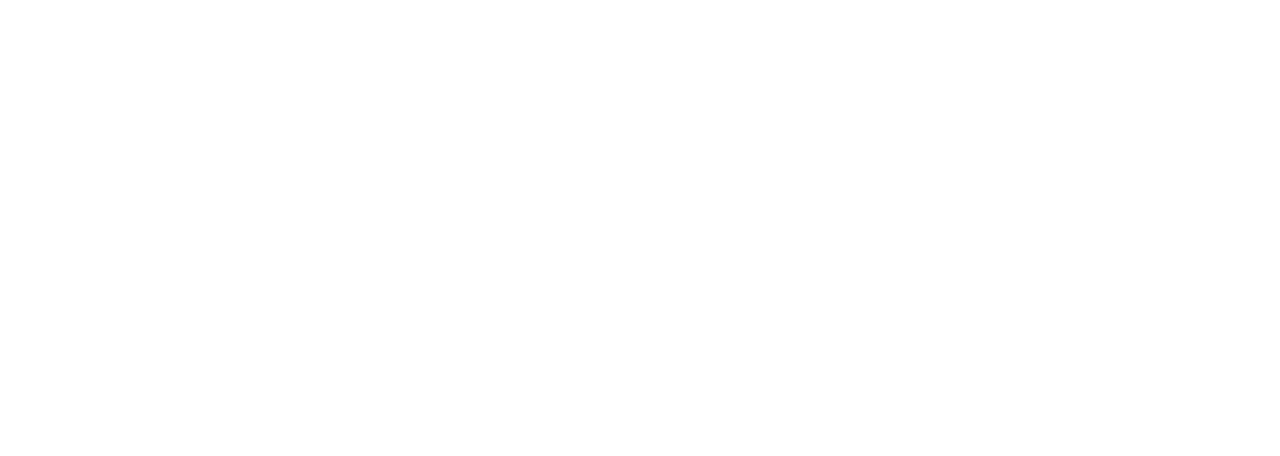
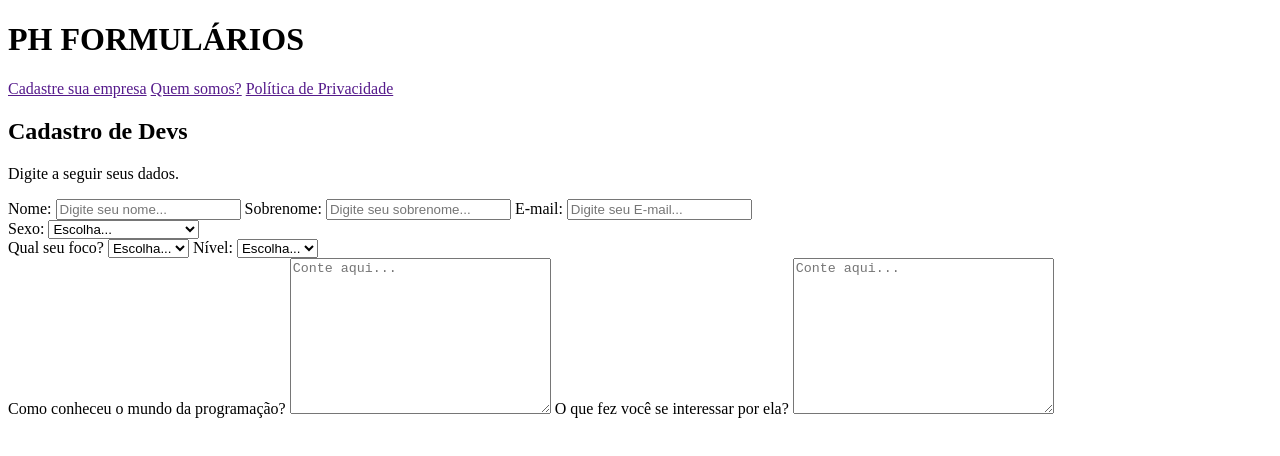
Before and after one commit to pedroteixeira1998/Formul-rio-, a plain HTML site: page index.html in a window 1280 px wide. Drawn offline with Linux system fonts and the light colour scheme.

Commit message:
Primeira parte HTML

```diff
--- a/index.html
+++ b/index.html
@@ -9,9 +9,65 @@
 </head>
 <body>
     <header>
-
+        <h1>PH FORMULÁRIOS</h1>
+        <a href="">Cadastre sua empresa</a>
+        <a href="">Quem somos?</a>
+        <a href="">Política de Privacidade</a>
     </header>
     <main>
+        <section>
+            <div>
+                <h2>Cadastro de Devs</h2>
+                <p>Digite a seguir seus dados.</p>
+            </div>
+            <div>
+                <label for="">Nome:</label>
+                <input type="text" name="nome" id="nome" placeholder="Digite seu nome..." required>
+                <label for="">Sobrenome:</label>
+                <input type="text" name="sobrenome" id="sobrenome" placeholder="Digite seu sobrenome..." required>
+                <label for="">E-mail:</label>
+                <input type="email" name="email" id="email" placeholder="Digite seu E-mail..." required>
+            </div>
+            <div>
+                <label for="">Sexo:</label>
+                <select name="sexo" id="sexo">
+                    <option value="" selected disabled>Escolha...</option>
+                    <option value="">Feminino</option>
+                    <option value="">Masculino</option>
+                    <option value="">Prefiro não responder</option>
+                </select>
+            </div>
+            <div>
+                <label for="">Qual seu foco?</label>
+                <select name="tecnologia" id="tecnologia">
+                    <option value="" selected disabled>Escolha...</option>
+                    <option value="">Back-end</option>
+                    <option value="">Front-end</option>
+                    <option value="">FullStack</option>
+                </select>
+                <label for="">Nível:</label>
+                <select name="nivel" id="nivel">
+                    <option value="" selected disabled>Escolha...</option>
+                    <option value="">Júnior</option>
+                    <option value="">Pleno</option>
+                    <option value="">Senior</option>
+                </select>
+            </div>
+            <div>
+                <label for="">Como conheceu o mundo da programação?</label>
+                <textarea name="conhecer" id="conhecer" cols="30" rows="10" placeholder="Conte aqui..."></textarea>
+                <label for="">O que fez você se interessar por ela?</label>
+                <textarea name="interesse" id="interesse" cols="30" rows="10" placeholder="Conte aqui..."></textarea>
+            </div>
+
+
+
+
+
+
+
+
+        </section>
 
     </main>
     <footer>
```
Also changed, not shown: index2.html (added, +12 -0 lines).
